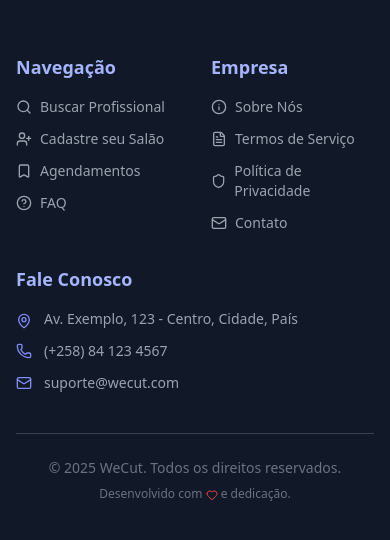
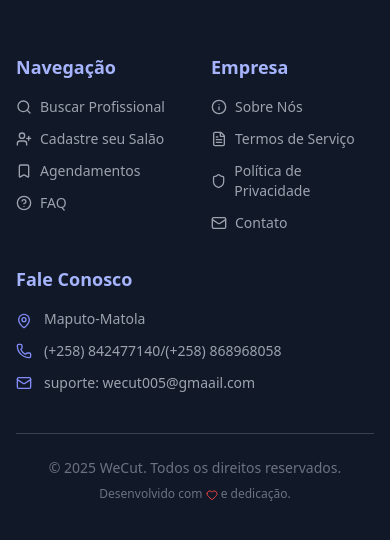
Before and after one commit to IvanNeoprime/wecut, a plain HTML site: page index.html in a window 390 px wide. Shown: the part 2418-2958 px from the top of the page. Drawn offline with nearby package versions, Linux system fonts and the light colour scheme.

```diff
--- a/index.html
+++ b/index.html
@@ -493,15 +493,15 @@
                     <ul class="space-y-3 text-sm">
                         <li class="flex items-start text-gray-400">
                             <i data-lucide="map-pin" class="w-4 h-4 mr-3 mt-1 flex-shrink-0 text-indigo-400"></i>
-                            Av. Exemplo, 123 - Centro, Cidade, País
+                            Maputo-Matola
                         </li>
                         <li class="flex items-center text-gray-400">
                             <i data-lucide="phone" class="w-4 h-4 mr-3 text-indigo-400"></i>
-                            (+258) 84 123 4567
+                            (+258) 842477140/(+258) 868968058
                         </li>
                         <li class="flex items-center text-gray-400">
                             <i data-lucide="mail" class="w-4 h-4 mr-3 text-indigo-400"></i>
-                            suporte@wecut.com
+                            suporte: wecut005@gmaail.com
                         </li>
                     </ul>
                 </div>
```
